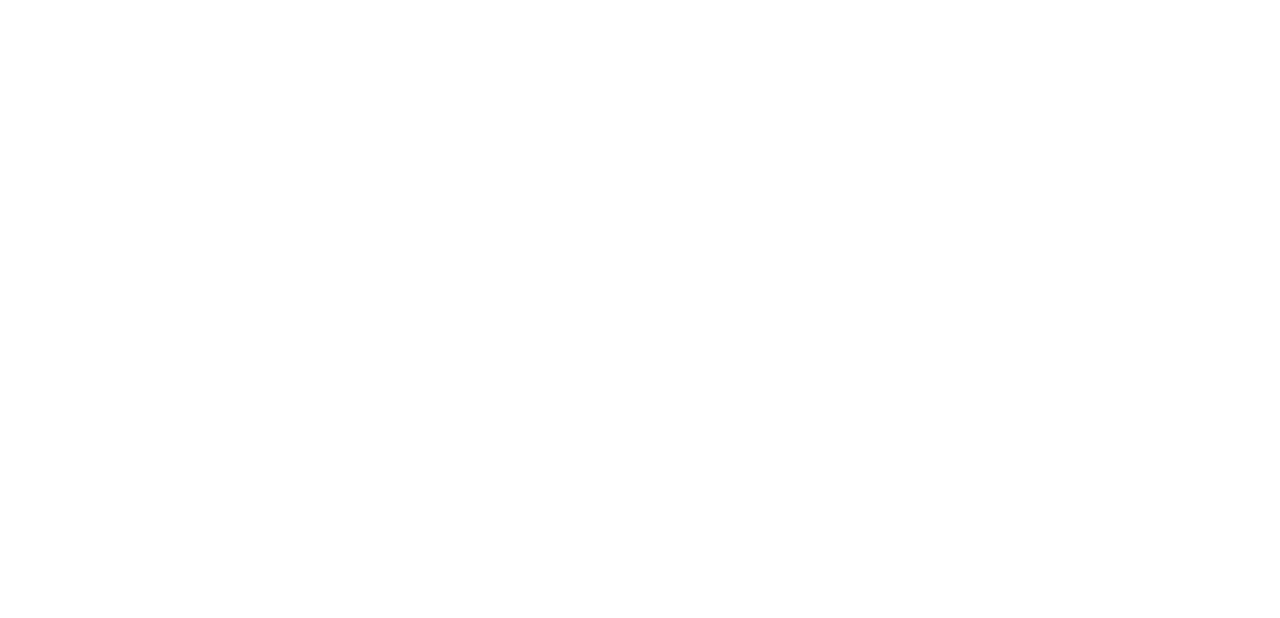
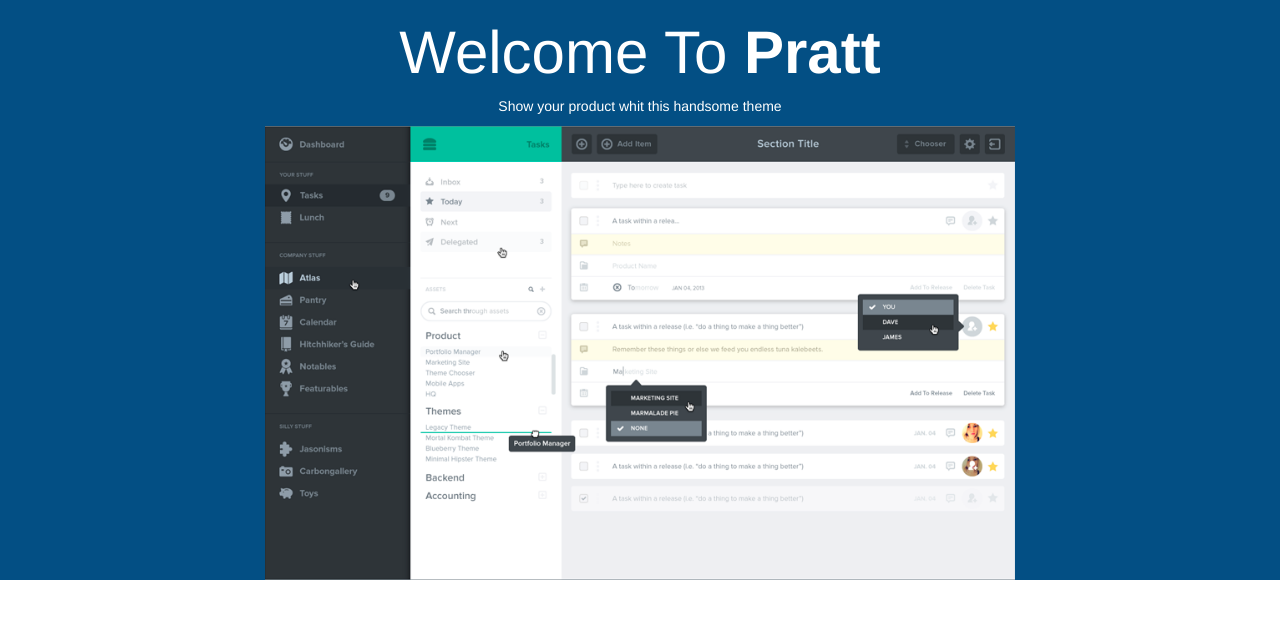
Before and after one commit to kumelkalen/responsive-pratt, a plain HTML site: page index.html in a window 1280 px wide. Drawn offline with Linux system fonts and the light colour scheme.

Commit message:
Hacemos nuestra sección de bienvenida

```diff
--- a/css/main.css
+++ b/css/main.css
@@ -1 +1,11 @@
-main.css
+.first{
+	background-color: #034f84;
+	color:white;
+}
+h1{
+	font-size: 60px;
+}
+
+p{
+	font-weight: 400px;
+}
--- a/index.html
+++ b/index.html
@@ -5,9 +5,24 @@
 	<title>Document</title>
 	<meta name="viewport" content="width=device-width, user-scalable=no, initial-scale=1.0, maximum-scale=1.0, minimum-scale=1.0">
 	<link rel="stylesheet" href="css/bootstrap.min.css">
+	<link rel="stylesheet" type="text/css" href="css/main.css">
 </head>
 <body>
+	<section class="first">
+		<div class="container">
+			<div class="row">
+				<h1 class="col-md-12 text-center">Welcome To <b>Pratt</b></h1>
+			</div>
+			<div class="row">
+				<p class="col-md-12 text-center">Show your product whit this handsome theme</p>
+			</div>
+			<div class="row">
+				<img class="col-md-8 col-md-offset-2 app" src="assets/img/app-bg.png" alt="App">
+			</div>
+		</div>
+	</section>
 
 	<script src="js/jquery.js"></script>
+	<script src="js/bootstrap.min.js"></script>
 </body>
 </html>
```
